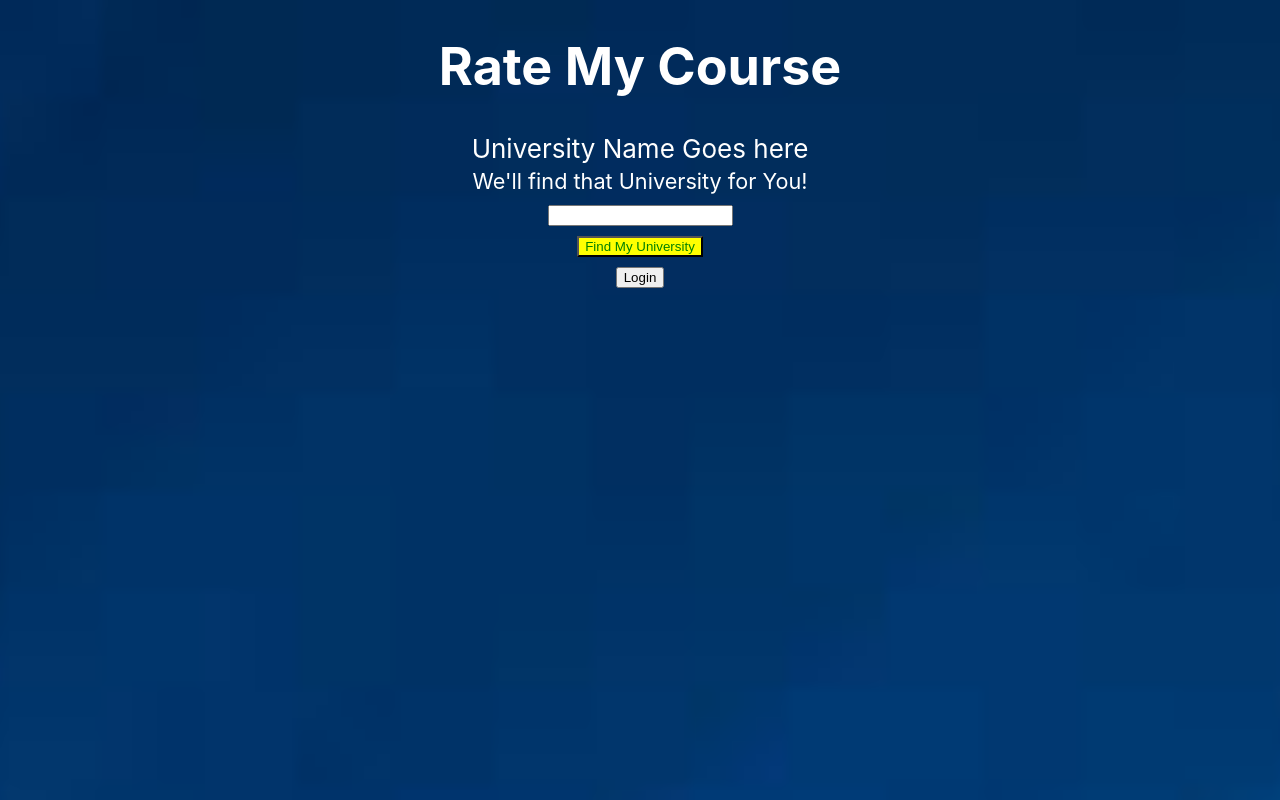
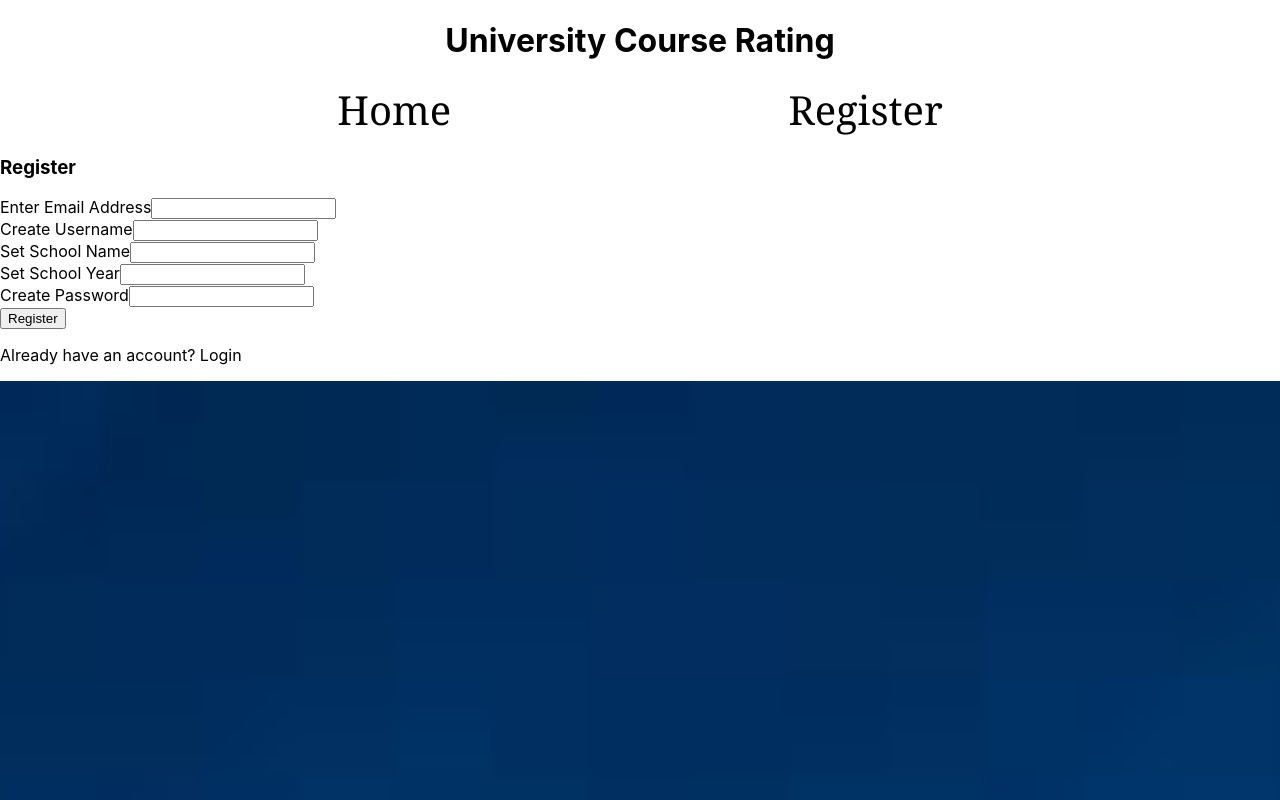
Before and after one commit to mwang840/udcourserating, a React (Create React App) app in the folder client/: page /register in a window 1280 px wide. Shown: the top 800 px of the page. Built offline with nearby package versions, Linux system fonts and the light colour scheme.

Commit message:
files refactoring

```diff
--- a/client/package.json
+++ b/client/package.json
@@ -15,7 +15,7 @@
     "react": "^18.2.0",
     "react-bootstrap": "^2.7.3",
     "react-dom": "^18.2.0",
-    "react-router-dom": "^6.10.0",
+    "react-router-dom": "^6.11.2",
     "react-scripts": "5.0.1",
     "typescript": "^4.9.5",
     "university-domains": "^1.0.0",
--- a/client/src/App.css
+++ b/client/src/App.css
@@ -38,10 +38,14 @@
 }
 
 .bg{
-  background-image: url(./images/abstract_background.jpg);
+  background-image: url(./components/pages/images/abstract_background.jpg);
   width: 5000px;
   height: 5000px;
   background-size: cover;
   z-index: 1;
   position: relative;
 }
+
+h1{
+  text-align: center;
+}
--- a/client/src/App.tsx
+++ b/client/src/App.tsx
@@ -1,12 +1,23 @@
 import React from 'react';
 import { Button } from 'react-bootstrap';
-import { EnterUniversity } from './components/EnterUniversity';
+import { EnterUniversity } from './components/pages/EnterUniversity';
+import { Register } from './components/pages/Register';
+import { Navbar } from './components/navbar/Navbar';
+import { BrowserRouter, Route, Routes } from 'react-router-dom';
 import './App.css';
+import { Home } from './components/pages/Home';
 
 function App() {
   return (
-    <div className="App">
-      <header className="App-header">
+    <>
+      <h1>University Course Rating</h1>
+      <BrowserRouter>
+      <Navbar/>
+          <Routes>
+            <Route path="/home" element={<Home/>}/>
+            <Route path="/register" element={<Register/>}/>
+          </Routes>
+          <header className="App-header">
         <div className='bg'>
         <h1>
           Rate My Course
@@ -16,8 +27,10 @@ function App() {
         </div>
 
       </header>
+        </BrowserRouter>
 
-    </div>
+
+    </>
   );
 }
 
--- a/client/src/components/EnterUniversity.tsx
+++ /dev/null
@@ -1,38 +0,0 @@
-import React, {useState} from "react";
-import {Form, Button} from "react-bootstrap";
-import {uniDomain} from "node-university-domains";
-export function EnterUniversity(){
-    const [university, setUniversity] = useState<string>("");
-
-    const updateUniversity = React.useCallback((event: React.ChangeEvent<HTMLInputElement>): void => {
-      const { target } = event;
-      if (target !== undefined) {
-        const { value } = target;
-        const foundUniversity = uniDomain.find(value);
-        setUniversity(foundUniversity);
-      }
-    }, []);
-
-    return(
-        <>
-        <Form>
-          <Form.Group className="mb-3" controlId="formBasicEmail">
-          <Form.Label>University Name Goes here</Form.Label>
-          <Form.Text className="text-muted">
-            <br/>
-            We'll find that University for You!
-            <br/>
-        </Form.Text>
-        <Form.Control
-          size="lg"
-          name="Enter University"
-          value={university}
-          onChange={updateUniversity}
-
-        />
-          </Form.Group>
-          <Button type="submit" style={{color: "green", backgroundColor: "yellow"}}>Find My University</Button>
-        </Form>
-        </>
-    )
-}
--- /dev/null
+++ b/client/src/components/navbar/Navbar.tsx
@@ -0,0 +1,9 @@
+import React from "react";
+import { NavLink } from "react-router-dom";
+import "./NavbarModule.css";
+export function Navbar(){
+    return (<nav className="nav-container">
+        <NavLink to="/home" style={{textDecoration: "none", color: "black", fontSize: "40px", fontFamily: "Georgia", borderRadius: "10px", backgroundColor:"white"}}>Home</NavLink>
+        <NavLink to="/register" style={{textDecoration: "none", color: "black", fontSize: "40px", fontFamily: "Georgia", borderRadius: "10px", backgroundColor:"white"}}>Register</NavLink>
+    </nav>)
+}
--- /dev/null
+++ b/client/src/components/navbar/NavbarModule.css
@@ -0,0 +1,7 @@
+.nav-container {
+    display: flex;
+    align-items: center;
+    justify-content: space-evenly;
+    width: 100%;
+    text-decoration: none;
+}
--- /dev/null
+++ b/client/src/components/pages/EnterUniversity.tsx
@@ -0,0 +1,47 @@
+import React, {useState} from "react";
+import {Form, Button} from "react-bootstrap";
+
+
+import uniDomain from "node-university-domains";
+export function EnterUniversity(){
+    const [university, setUniversity] = useState<string>("");
+
+    const updateUniversity = React.useCallback((event: React.ChangeEvent<HTMLInputElement>): void => {
+      const { target } = event;
+      if (target !== undefined) {
+        const { value } = target;
+        console.log(uniDomain);
+        const foundUniversity = uniDomain.find(value);
+        if(foundUniversity.length === 0){
+          setUniversity("");
+        }
+        else{
+          setUniversity(foundUniversity[0].name);
+          console.log(foundUniversity[0]);
+        }
+      }
+    }, []);
+
+    return(
+        <>
+        <Form>
+          <Form.Group className="mb-3" controlId="formBasicEmail">
+          <Form.Label style={{display: "flex", fontSize: "20px", color: "red", textAlign: "center"}}>University Name Goes here</Form.Label>
+        <Form.Control
+          style={{alignContent: "center"}}
+          size="lg"
+          name="Enter University"
+          value={university}
+          onChange={updateUniversity}
+        />
+        <Form.Text className="text-muted" style={{fontSize: "20px", color: "red"}}>
+            <br/>
+            We'll find that University for You!
+            <br/>
+        </Form.Text>
+          </Form.Group>
+          <Button type="submit" style={{color: "green", backgroundColor: "yellow", alignContent: "center"}}>Find My University</Button>
+        </Form>
+        </>
+    )
+}
--- /dev/null
+++ b/client/src/components/pages/Home.css
@@ -0,0 +1,9 @@
+.bg{
+    align-content: center;
+    background-image: url(images/abstract_background.jpg);
+    width: 5000px;
+    height: 5000px;
+    background-size: cover;
+    z-index: 1;
+    position: relative;
+  }
--- /dev/null
+++ b/client/src/components/pages/Home.tsx
@@ -0,0 +1,10 @@
+import React from "react";
+import { EnterUniversity } from "./EnterUniversity";
+import "./Home.css";
+
+export function Home(){
+    return <div className="bg">
+
+         <EnterUniversity></EnterUniversity>
+    </div>;
+}
--- /dev/null
+++ b/client/src/components/pages/Register.tsx
@@ -0,0 +1,88 @@
+import React, {useState} from "react";
+import { Button } from "react-bootstrap";
+import { useNavigate } from "react-router-dom";
+
+
+export function Register(): JSX.Element{
+    const [email, setEmail] = useState<string>("");
+    const [userName, setUserName] = useState<string>("");
+    const [schoolName, setSchoolName] = useState<string>("");
+    const [year, setYear] = useState<string>("");
+    const [password, setPassword] = useState<string>("");
+    const navigateTo = useNavigate();
+
+    const handleSignUp = (event: React.ChangeEvent<HTMLFormElement>)=>{
+        event.preventDefault();
+        console.log("Register the user ", {userName}, " with the email ", {email}, " and is a ", {year}, " at ", {schoolName}, " who's password is ", {password});
+        setEmail("");
+        setUserName("");
+        setSchoolName("");
+        setYear("");
+        setPassword("");
+    }
+    const toLogin = () => navigateTo("/");
+
+    return(
+        <div className="signup_container">
+            <h3>Register</h3>
+            <form className="signup_form" onSubmit={handleSignUp}>
+                <label htmlFor="email">Enter Email Address</label>
+                <input
+                type="email"
+                name="email"
+                id="email"
+                value={email}
+                required
+                onChange={(e:React.ChangeEvent<HTMLInputElement>)=>(setEmail(e.target.value))}
+                />
+                <br/>
+                <label htmlFor="username">Create Username</label>
+                <input
+                type="text"
+                name="username"
+                id="username"
+                value={userName}
+                required
+                onChange={(e:React.ChangeEvent<HTMLInputElement>)=>(setUserName(e.target.value))}
+                />
+                <br/>
+                 <label htmlFor="schoolname">Set School Name</label>
+                <input
+                type="text"
+                name="schoolname"
+                id="schoolname"
+                value={schoolName}
+                required
+                onChange={(e:React.ChangeEvent<HTMLInputElement>)=>(setSchoolName(e.target.value))}
+                />
+                <br/>
+                 <label htmlFor="schoolyear">Set School Year</label>
+                <input
+                type="text"
+                name="schoolyear"
+                id="schoolyear"
+                value={year}
+                required
+                onChange={(e:React.ChangeEvent<HTMLInputElement>)=>(setYear(e.target.value))}
+                />
+                <br/>
+                <label htmlFor="password">Create Password</label>
+                <input
+                type="password"
+                name="password"
+                id="password"
+                value={password}
+                required
+                onChange={(e:React.ChangeEvent<HTMLInputElement>)=>(setPassword(e.target.value))}
+                />
+                <br/>
+                <Button className="signupBtn">Register</Button>
+                <p>Already have an account?{" "}
+                <span className="link" onClick={toLogin}>
+                    Login
+                </span>
+                </p>
+            </form>
+        </div>
+    );
+}
```
Also changed, not shown: client/src/components/pages/EnterUniversity.css (added), client/src/components/pages/images/abstract_background.jpg (renamed from client/src/images/abstract_background.jpg), 1 other file (tests, documents, lock files or other folders).
